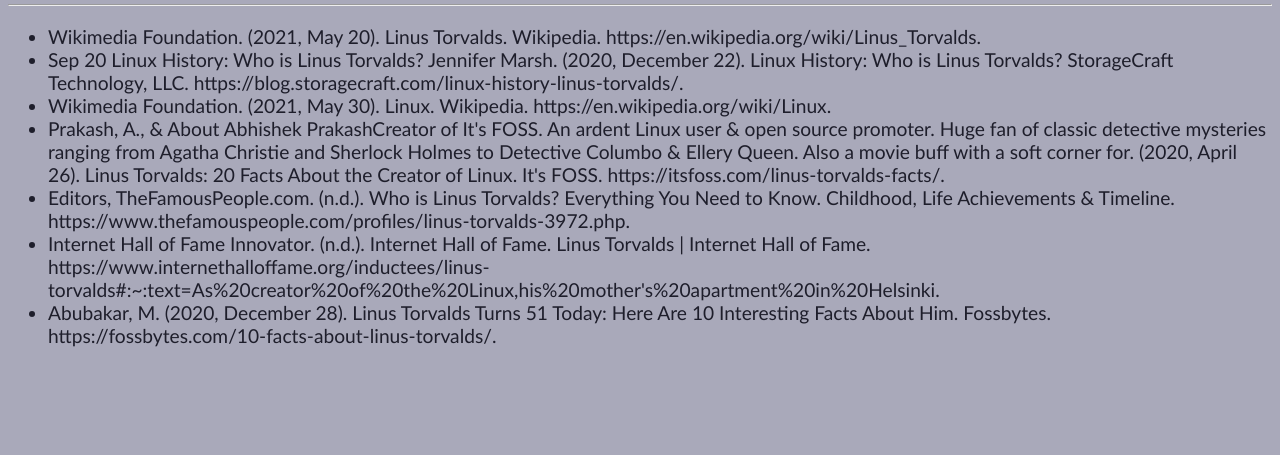
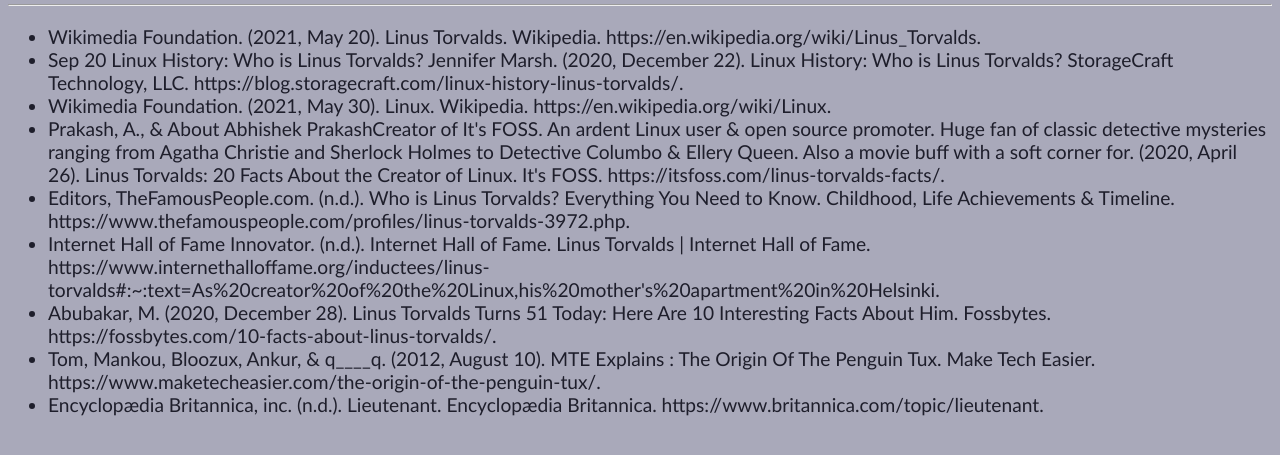
Before and after one commit to andyreya/ASSIGNMENT-3-, a plain HTML site: page index4.html in a window 1280 px wide. Shown: the part 193-648 px from the top of the page. Drawn offline with Linux system fonts and the light colour scheme.

Commit message:
new sources

```diff
--- a/index4.html
+++ b/index4.html
@@ -28,6 +28,8 @@
         <li>Editors, TheFamousPeople.com. (n.d.). Who is Linus Torvalds? Everything You Need to Know. Childhood, Life Achievements &amp; Timeline. https://www.thefamouspeople.com/profiles/linus-torvalds-3972.php. </li>
         <li>Internet Hall of Fame Innovator. (n.d.). Internet Hall of Fame. Linus Torvalds | Internet Hall of Fame. https://www.internethalloffame.org/inductees/linus-torvalds#:~:text=As%20creator%20of%20the%20Linux,his%20mother's%20apartment%20in%20Helsinki. </li>
         <li>Abubakar, M. (2020, December 28). Linus Torvalds Turns 51 Today: Here Are 10 Interesting Facts About Him. Fossbytes. https://fossbytes.com/10-facts-about-linus-torvalds/. </li>
+        <li>Tom, Mankou, Bloozux, Ankur, &amp; q____q. (2012, August 10). MTE Explains : The Origin Of The Penguin Tux. Make Tech Easier. https://www.maketecheasier.com/the-origin-of-the-penguin-tux/. </li>
+        <li>Encyclopædia Britannica, inc. (n.d.). Lieutenant. Encyclopædia Britannica. https://www.britannica.com/topic/lieutenant. </li>
       </ul>
     </div>
   </body>
```
